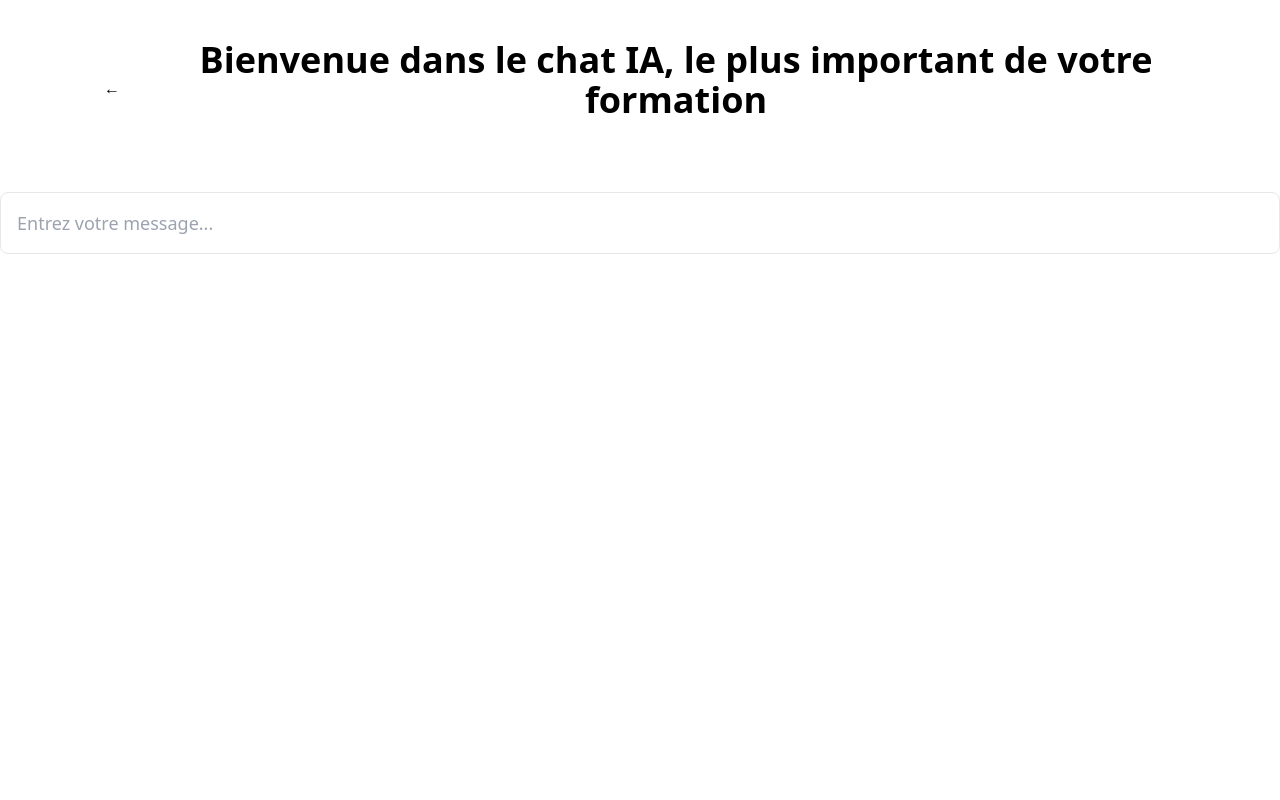
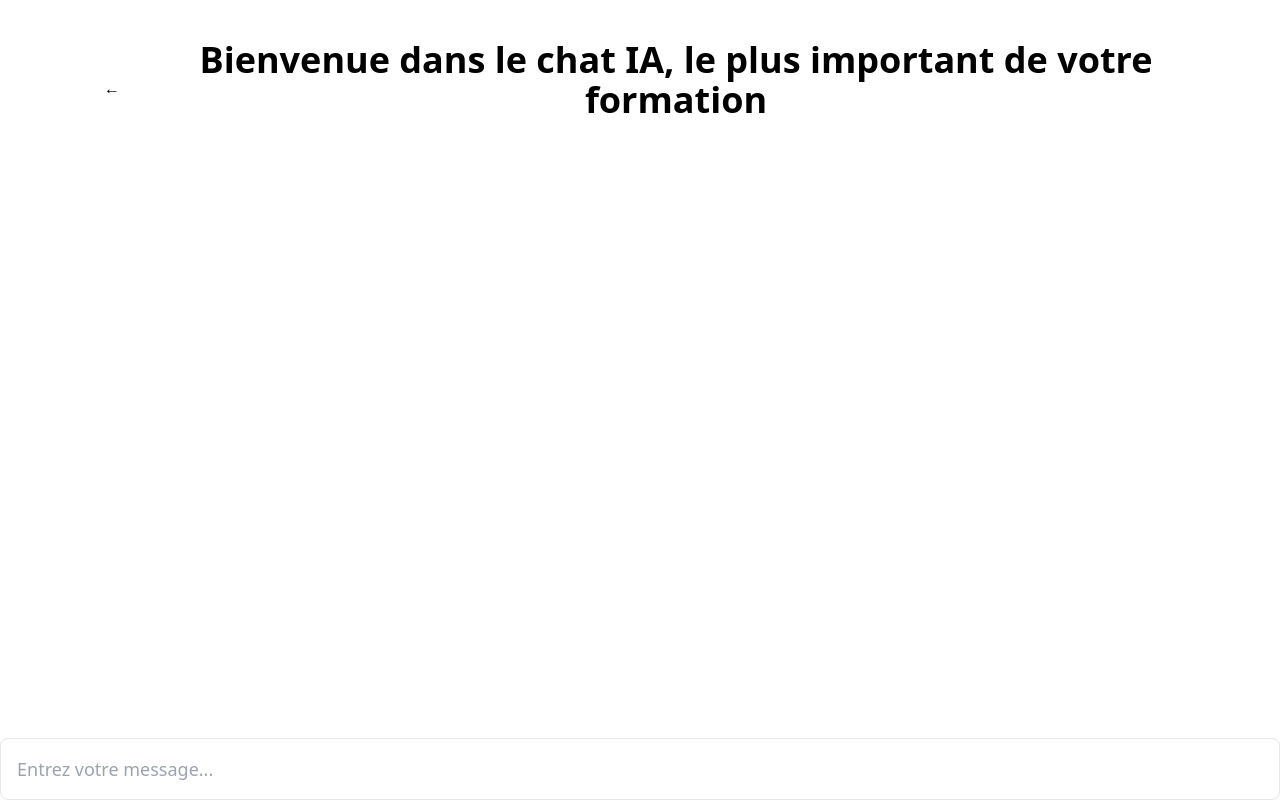
Before and after one commit to a-patris/DumberAI, a Next.js app in the folder app/: page /chatPage in a window 1280 px wide. Built offline with nearby package versions, Linux system fonts and the light colour scheme.

Commit message:
modify input text positiion

```diff
--- a/app/pages/chatPage.js
+++ b/app/pages/chatPage.js
@@ -11,8 +11,8 @@ const ChatPage = () => {
     };
 
     return (
-        <div className="container max-w-full h-screen flex flex-col text-center">
-            <div className="mx-4 md:mx-20 my-4 md:my-10">
+        <div className="container max-w-full h-screen flex flex-col text-center relative">
+            <div className="mx-4 md:mx-20 my-4 md:my-10 flex-grow">
                 <div className='flex flex-row items-center'>
                     <button
                         onClick={handleReturn}
@@ -30,9 +30,8 @@ const ChatPage = () => {
                     </div>
                 )}
             </div>
-            <Chat character={character} />
+            <Chat character={character} className="fixed bottom-0 left-0 w-full md:relative md:bottom-auto md:left-auto md:w-auto md:h-auto md:flex-grow" />
         </div>
-
     );
 };
 
```
